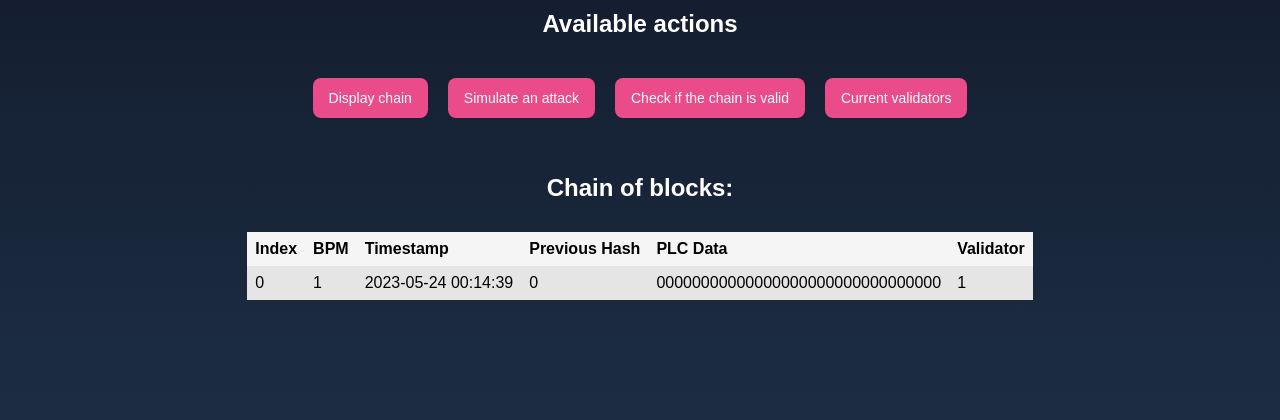
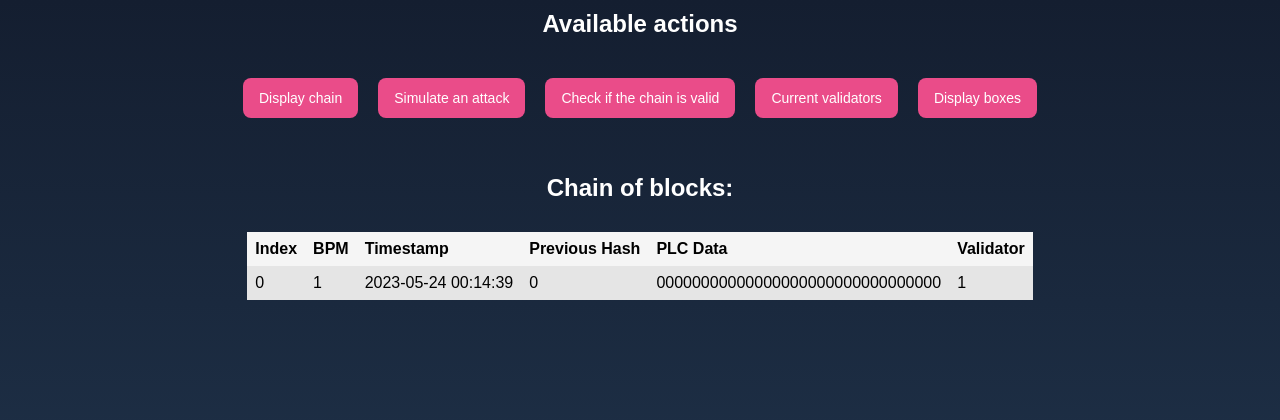
Before and after one commit to tminhas/blockchain, a Flask app: page /display_chain in a window 1280 px wide. Shown: the top 420 px of the page. Run offline with Flask 3, Linux system fonts and the light colour scheme.

Commit message:
Update display chain.html

```diff
--- a/Bolsa/templates/display chain.html
+++ b/Bolsa/templates/display chain.html
@@ -23,6 +23,10 @@
             <button class="button-1" type="submit">Current validators</button>
         </form>
 
+        <form action="/display_boxes">
+            <button class="button-1" type="submit">Display boxes</button>
+        </form>
+
     </div>
 
     <h2 class="title">Chain of blocks: </h2>
```
